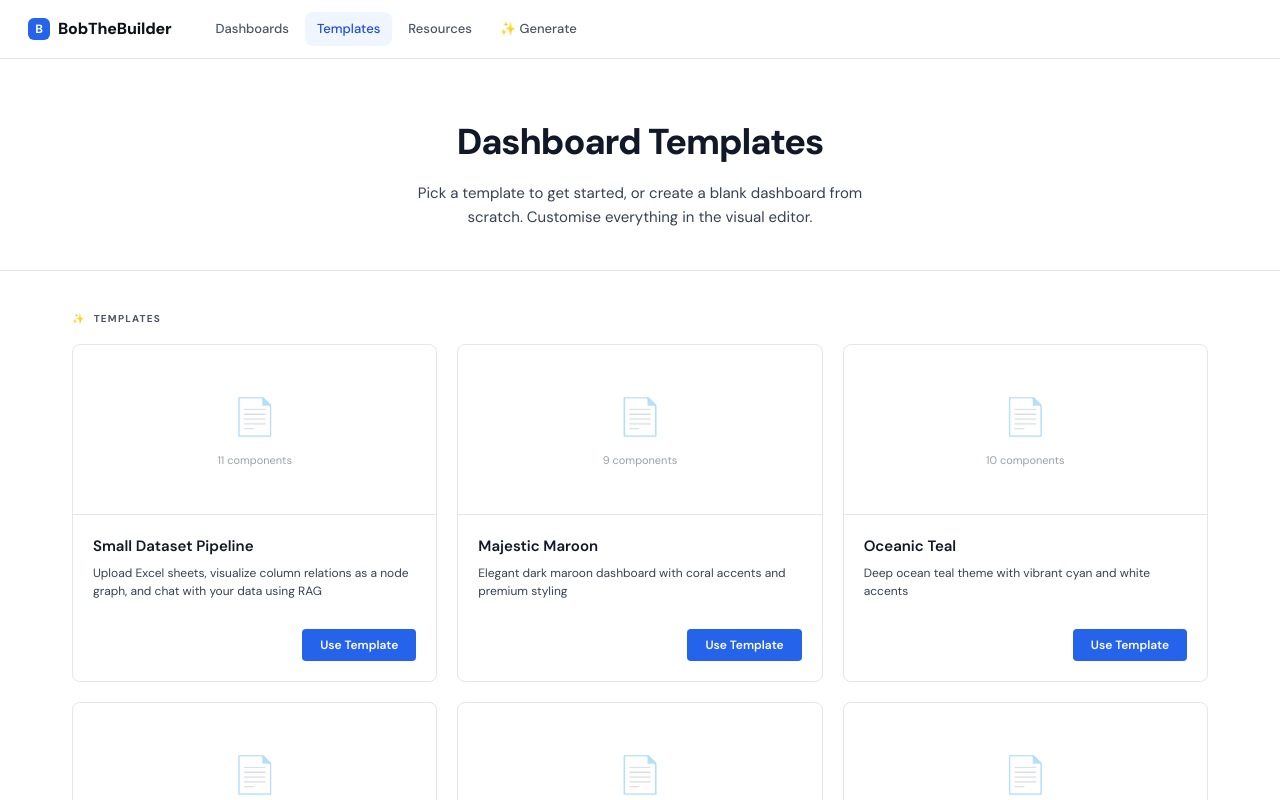
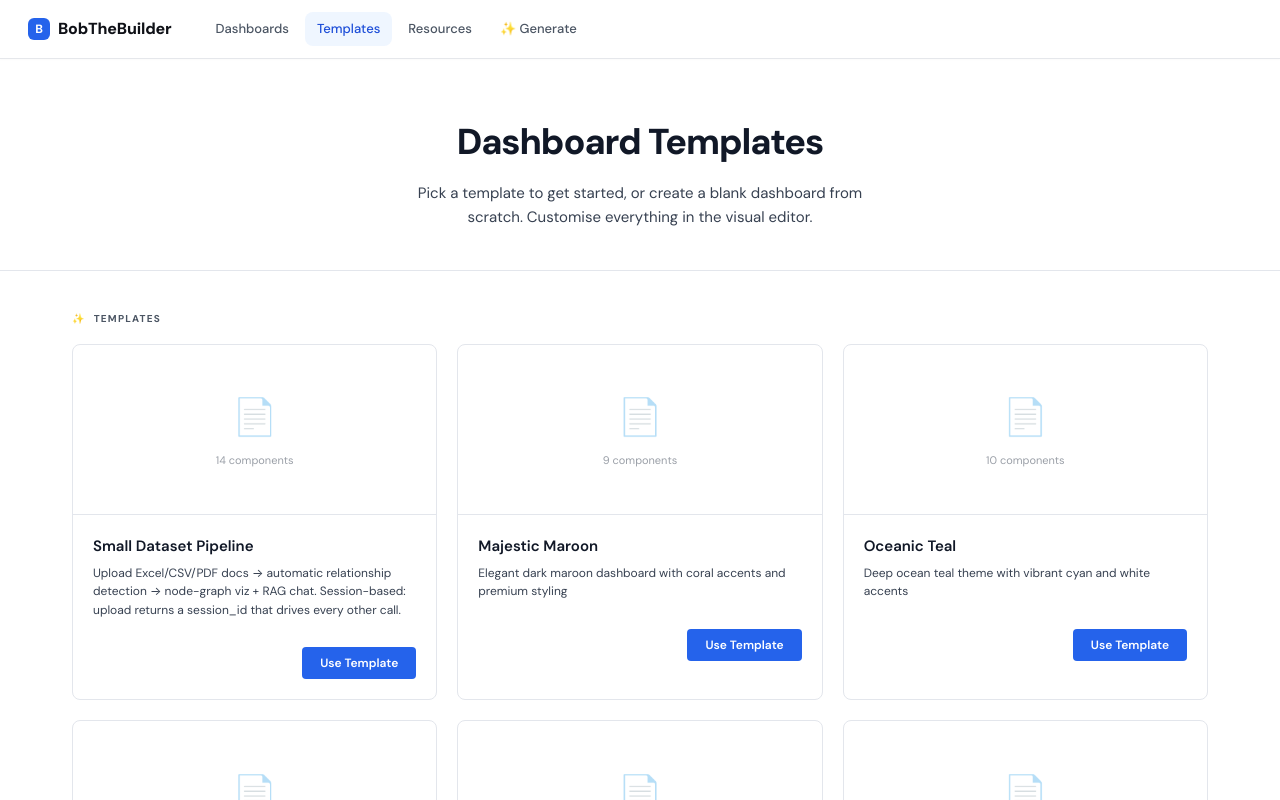
Before and after one commit to ashutosh-revclerx/BobTheBuilder, a React (Vite) app in the folder apps/frontend/: page /templates in a window 1280 px wide. Shown: the top 800 px of the page. Built offline with nearby package versions, Linux system fonts and the light colour scheme.

Commit message:
data layer project

```diff
--- a/apps/frontend/src/templates/small-dataset-pipeline.ts
+++ b/apps/frontend/src/templates/small-dataset-pipeline.ts
@@ -1,9 +1,16 @@
 import type { TemplateConfig } from '../types/template';
+
+// Resource name placeholder. After importing, open the Queries panel and
+// change `resource` on every query to the actual name of your imported
+// data-layer-services resource. Same for FileUpload.data.resourceId
+// (must be the resource UUID).
+const RESOURCE = 'data-layer-services';
 
 const smallDatasetPipeline: TemplateConfig = {
   id: 'small-dataset-pipeline',
   name: 'Small Dataset Pipeline',
-  description: 'Upload Excel sheets, visualize column relations as a node graph, and chat with your data using RAG',
+  description:
+    'Upload Excel/CSV/PDF docs → automatic relationship detection → node-graph viz + RAG chat. Session-based: upload returns a session_id that drives every other call.',
   components: [
     // ─── Header ─────────────────────────────────────────────────────────
     {
@@ -45,37 +52,59 @@ const smallDatasetPipeline: TemplateConfig = {
         borderRadius: 8,
         padding: 8,
         textColor: '#22d3ee',
-        boxShadow: '0 1px 2px rgba(15, 23, 42, 0.04), 0 4px 12px rgba(15, 23, 42, 0.06)',
       },
       data: { mockValue: '● Pipeline Ready' },
     },
 
-    // ─── Upload + Stats Row ────────────────────────────────────────────
+    // ─── Upload + Session Display ──────────────────────────────────────
     {
       id: 'upload-zone',
       type: 'FileUpload',
       label: 'Upload Datasets',
-      layout: { x: 0, y: 2, w: 4, h: 8 },
+      layout: { x: 0, y: 2, w: 4, h: 6 },
       style: {
         backgroundColor: '#111c2e',
         borderColor: '#22d3ee',
         textColor: '#e2e8f0',
         borderRadius: 14,
         padding: 18,
-        boxShadow: '0 4px 12px rgba(34, 211, 238, 0.1), 0 12px 32px rgba(34, 211, 238, 0.05)',
+        boxShadow: '0 4px 12px rgba(34, 211, 238, 0.1)',
       },
       data: {
         mockValue: '',
         ...({
           accept: '.xlsx,.xls,.csv,.pdf,.docx,.txt',
           multiple: true,
-          uploadUrl: '',
-          fieldName: 'file',
-          resourceId: '',
-          endpointPath: '',
+          fieldName: 'files', // most FastAPI multi-file handlers expect "files"
+          resourceId: '', // ← USER MUST FILL: UUID of imported data-layer-services resource
+          endpointPath: '/api/v1/pipelines/small-dataset/upload',
         } as any),
       },
     },
+    {
+      id: 'session-display',
+      type: 'Text',
+      label: 'Active Session',
+      layout: { x: 0, y: 8, w: 4, h: 2 },
+      style: {
+        backgroundColor: '#0c2331',
+        borderColor: '#22d3ee',
+        borderWidth: 1,
+        borderRadius: 10,
+        padding: 12,
+        fontSize: 12,
+        fontFamily: 'Fira Code',
+        textColor: '#22d3ee',
+        overflow: 'Truncate',
+      },
+      data: {
+        mockValue: '⏳ Upload files to start a session…',
+        dbBinding: '{{componentState.upload-zone.sessionId}}',
+        expression: false,
+      },
+    },
+
+    // ─── Stat Cards ────────────────────────────────────────────────────
     {
       id: 'stat-docs',
       type: 'StatCard',
@@ -90,7 +119,7 @@ const smallDatasetPipeline: TemplateConfig = {
         textColor: '#ffffff',
         metricFontSize: 32,
         labelFontSize: 13,
-        boxShadow: '0 4px 12px rgba(34, 211, 238, 0.15), 0 12px 32px rgba(34, 211, 238, 0.08)',
+        boxShadow: '0 4px 12px rgba(34, 211, 238, 0.15)',
         backgroundGradient: {
           enabled: true,
           direction: 135,
@@ -100,7 +129,10 @@ const smallDatasetPipeline: TemplateConfig = {
           ],
         },
       },
-      data: { mockValue: '12' },
+      data: {
+        mockValue: '0',
+        dbBinding: '{{queries.get-tables.data.length}}',
+      },
     },
     {
       id: 'stat-relations',
@@ -116,14 +148,17 @@ const smallDatasetPipeline: TemplateConfig = {
         textColor: '#ffffff',
         metricFontSize: 32,
         labelFontSize: 13,
-        boxShadow: '0 4px 12px rgba(168, 85, 247, 0.15), 0 12px 32px rgba(168, 85, 247, 0.08)',
+        boxShadow: '0 4px 12px rgba(168, 85, 247, 0.15)',
       },
-      data: { mockValue: '34' },
+      data: {
+        mockValue: '0',
+        dbBinding: '{{queries.get-relationships.data.length}}',
+      },
     },
     {
-      id: 'stat-columns',
+      id: 'stat-tables',
       type: 'StatCard',
-      label: 'Total Columns Indexed',
+      label: 'Tables Parsed',
       layout: { x: 4, y: 6, w: 4, h: 4 },
       style: {
         backgroundColor: '#111c2e',
@@ -134,14 +169,17 @@ const smallDatasetPipeline: TemplateConfig = {
         textColor: '#ffffff',
         metricFontSize: 32,
         labelFontSize: 13,
-        boxShadow: '0 4px 12px rgba(52, 211, 153, 0.12), 0 12px 32px rgba(52, 211, 153, 0.06)',
+        boxShadow: '0 4px 12px rgba(52, 211, 153, 0.12)',
       },
-      data: { mockValue: '187' },
+      data: {
+        mockValue: '0',
+        dbBinding: '{{queries.get-tables.data.length}}',
+      },
     },
     {
       id: 'stat-rag',
       type: 'StatCard',
-      label: 'RAG Queries (24h)',
+      label: 'Chat Messages',
       layout: { x: 8, y: 6, w: 4, h: 4 },
       style: {
         backgroundColor: '#111c2e',
@@ -152,17 +190,60 @@ const smallDatasetPipeline: TemplateConfig = {
         textColor: '#ffffff',
         metricFontSize: 32,
         labelFontSize: 13,
-        boxShadow: '0 4px 12px rgba(251, 191, 36, 0.12), 0 12px 32px rgba(251, 191, 36, 0.06)',
+        boxShadow: '0 4px 12px rgba(251, 191, 36, 0.12)',
       },
-      data: { mockValue: '128' },
+      data: {
+        mockValue: '0',
+        dbBinding: '{{queries.get-chat-history.data.length}}',
+      },
     },
 
-    // ─── Node Graph + Chat Row ─────────────────────────────────────────
+    // ─── Action Buttons (manual triggers) ──────────────────────────────
+    {
+      id: 'btn-detect',
+      type: 'Button',
+      label: '🔍 Detect Relationships',
+      layout: { x: 0, y: 10, w: 2, h: 3 },
+      style: {
+        backgroundColor: '#a855f7',
+        borderColor: '#a855f7',
+        textColor: '#ffffff',
+        borderRadius: 10,
+        padding: 12,
+        fontWeight: 600,
+        hoverBackgroundColor: '#9333ea',
+      },
+      data: {
+        dbBinding: 'queries.detect-relationships.trigger',
+        loadingState: true,
+      },
+    },
+    {
+      id: 'btn-refresh',
+      type: 'Button',
+      label: '🔄 Refresh Graph',
+      layout: { x: 2, y: 10, w: 2, h: 3 },
+      style: {
+        backgroundColor: '#0ea5e9',
+        borderColor: '#0ea5e9',
+        textColor: '#ffffff',
+        borderRadius: 10,
+        padding: 12,
+        fontWeight: 600,
+        hoverBackgroundColor: '#0284c7',
+      },
+      data: {
+        dbBinding: 'queries.get-relationships.trigger',
+        loadingState: true,
+      },
+    },
+
+    // ─── Node Graph + Chat ─────────────────────────────────────────────
     {
       id: 'relations-graph',
       type: 'NodeGraph',
       label: 'Dataset Relationships',
-      layout: { x: 0, y: 10, w: 8, h: 14 },
+      layout: { x: 0, y: 13, w: 8, h: 13 },
       style: {
         backgroundColor: '#0d1424',
         borderColor: '#22d3ee',
@@ -170,53 +251,50 @@ const smallDatasetPipeline: TemplateConfig = {
         borderRadius: 14,
         borderWidth: 1,
         padding: 0,
-        boxShadow: '0 4px 12px rgba(34, 211, 238, 0.1), 0 12px 32px rgba(34, 211, 238, 0.05)',
+        boxShadow: '0 4px 12px rgba(34, 211, 238, 0.1)',
       },
       data: {
+        dbBinding: '{{queries.get-relationships.data}}',
+        // Fallback when no session yet
         mockValue: {
           nodes: [
-            { id: 'customers', label: '👥 customers.xlsx', type: 'sheet' },
-            { id: 'orders',    label: '📋 orders.xlsx',    type: 'sheet' },
-            { id: 'products',  label: '📦 products.xlsx',  type: 'sheet' },
-            { id: 'invoices',  label: '🧾 invoices.xlsx',  type: 'sheet' },
-            { id: 'shipments', label: '🚚 shipments.xlsx', type: 'sheet' },
+            { id: 'customers', label: '👥 customers.xlsx' },
+            { id: 'orders',    label: '📋 orders.xlsx' },
+            { id: 'products',  label: '📦 products.xlsx' },
           ],
           edges: [
-            { source: 'customers', target: 'orders',    label: 'customer_id' },
-            { source: 'orders',    target: 'products',  label: 'product_id' },
-            { source: 'orders',    target: 'invoices',  label: 'order_id' },
-            { source: 'orders',    target: 'shipments', label: 'order_id' },
-            { source: 'invoices',  target: 'customers', label: 'customer_id' },
+            { source: 'customers', target: 'orders',   label: 'customer_id' },
+            { source: 'orders',    target: 'products', label: 'product_id' },
           ],
         },
-        refreshOn: 'onLoad',
       },
     },
     {
       id: 'rag-chat',
       type: 'ChatBox',
       label: 'Ask Your Data',
-      layout: { x: 8, y: 10, w: 4, h: 14 },
+      layout: { x: 8, y: 10, w: 4, h: 16 },
       style: {
         backgroundColor: '#111c2e',
         borderColor: '#a855f7',
         textColor: '#e2e8f0',
         borderRadius: 14,
         padding: 14,
-        boxShadow: '0 4px 12px rgba(168, 85, 247, 0.1), 0 12px 32px rgba(168, 85, 247, 0.05)',
+        boxShadow: '0 4px 12px rgba(168, 85, 247, 0.1)',
       },
       data: {
         placeholder: 'Ask about your datasets...',
+        dbBinding: '{{queries.ask-rag.data}}',
         mockValue: '',
       },
     },
 
-    // ─── Relations Table ───────────────────────────────────────────────
+    // ─── Tables Table ──────────────────────────────────────────────────
     {
-      id: 'relations-table',
+      id: 'tables-table',
       type: 'Table',
-      label: 'Detected Column Relations',
-      layout: { x: 0, y: 24, w: 12, h: 7 },
+      label: 'Parsed Tables',
+      layout: { x: 0, y: 26, w: 12, h: 7 },
       style: {
         backgroundColor: '#0d1424',
         borderColor: '#1e2d42',
@@ -225,31 +303,90 @@ const smallDatasetPipeline: TemplateConfig = {
         borderRadius: 12,
         padding: 0,
         stripeRows: true,
-        boxShadow: '0 1px 2px rgba(15, 23, 42, 0.04), 0 4px 12px rgba(15, 23, 42, 0.06)',
       },
       data: {
         searchable: true,
         pagination: true,
         columns: [
-          { name: 'Source Sheet',  fieldKey: 'source' },
-          { name: 'Target Sheet',  fieldKey: 'target' },
-          { name: 'Common Column', fieldKey: 'column' },
-          { name: 'Match Type',    fieldKey: 'matchType' },
-          { name: 'Confidence',    fieldKey: 'confidence' },
+          { name: 'Table ID',     fieldKey: 'table_id' },
+          { name: 'Name',         fieldKey: 'name' },
+          { name: 'Source File',  fieldKey: 'source_file' },
+          { name: 'Rows',         fieldKey: 'row_count' },
+          { name: 'Columns',      fieldKey: 'column_count' },
         ],
-        rows: [
-          { source: 'customers.xlsx', target: 'orders.xlsx',    column: 'customer_id', matchType: 'Exact',    confidence: '99.8%' },
-          { source: 'orders.xlsx',    target: 'products.xlsx',  column: 'product_id',  matchType: 'Exact',    confidence: '100%' },
-          { source: 'orders.xlsx',    target: 'invoices.xlsx',  column: 'order_id',    matchType: 'Exact',    confidence: '98.2%' },
-          { source: 'orders.xlsx',    target: 'shipments.xlsx', column: 'order_id',    matchType: 'Exact',    confidence: '97.5%' },
-          { source: 'invoices.xlsx',  target: 'customers.xlsx', column: 'customer_id', matchType: 'Inferred', confidence: '92.1%' },
-        ],
+        dbBinding: '{{queries.get-tables.data}}',
         mockValue: [],
-        columnVisibility: { source: true, target: true, column: true, matchType: true, confidence: true },
+        columnVisibility: { table_id: true, name: true, source_file: true, row_count: true, column_count: true },
       },
     },
   ],
-  queries: [],
+
+  // ──────────────────────────────────────────────────────────────────────
+  // QUERIES — chained on session_id captured by FileUpload after upload.
+  // The user MUST update `resource` on each query to the actual name of
+  // their imported data-layer-services resource (Queries panel in builder).
+  // ──────────────────────────────────────────────────────────────────────
+  queries: [
+    // Re-fetches after upload completes & session_id appears.
+    {
+      name: 'get-tables',
+      resource: RESOURCE,
+      endpoint: '/api/v1/pipelines/small-dataset/tables/{{componentState.upload-zone.sessionId}}',
+      method: 'GET',
+      trigger: 'onDependencyChange',
+      dependsOn: ['componentState.upload-zone.sessionId'],
+    },
+
+    // Kicks off relationship detection automatically when session_id arrives.
+    {
+      name: 'detect-relationships',
+      resource: RESOURCE,
+      endpoint: '/api/v1/pipelines/small-dataset/relationships/{{componentState.upload-zone.sessionId}}/detect',
+      method: 'POST',
+      trigger: 'onDependencyChange',
+      dependsOn: ['componentState.upload-zone.sessionId'],
+    },
+
+    // Pulls the graph payload. Re-runs whenever detect-relationships completes.
+    {
+      name: 'get-relationships',
+      resource: RESOURCE,
+      endpoint: '/api/v1/pipelines/small-dataset/relationships/{{componentState.upload-zone.sessionId}}',
+      method: 'GET',
+      trigger: 'onDependencyChange',
+      dependsOn: [
+        'componentState.upload-zone.sessionId',
+        'queries.detect-relationships.data',
+      ],
+    },
+
+    // Chat history (refreshes after each ask-rag completes).
+    {
+      name: 'get-chat-history',
+      resource: RESOURCE,
+      endpoint: '/api/v1/pipelines/small-dataset/chat/{{componentState.upload-zone.sessionId}}/history',
+      method: 'GET',
+      trigger: 'onDependencyChange',
+      dependsOn: [
+        'componentState.upload-zone.sessionId',
+        'queries.ask-rag.data',
+      ],
+    },
+
+    // RAG ask — manual trigger, fired by ChatBox when user hits send.
+    // ChatBox stores the question in componentState[<id>].value before firing.
+    {
+      name: 'ask-rag',
+      resource: RESOURCE,
+      endpoint: '/api/v1/pipelines/small-dataset/chat/{{componentState.upload-zone.sessionId}}',
+      method: 'POST',
+      trigger: 'manual',
+      body: {
+        message: '{{componentState.rag-chat.value}}',
+      },
+    },
+  ] as any,
+
   canvasStyle: {
     backgroundColor: '#05080f',
     backgroundGradient: {
```
Also changed, not shown: apps/frontend/src/components/dashboard-components/FileUpload.tsx (+17 -0 lines).
